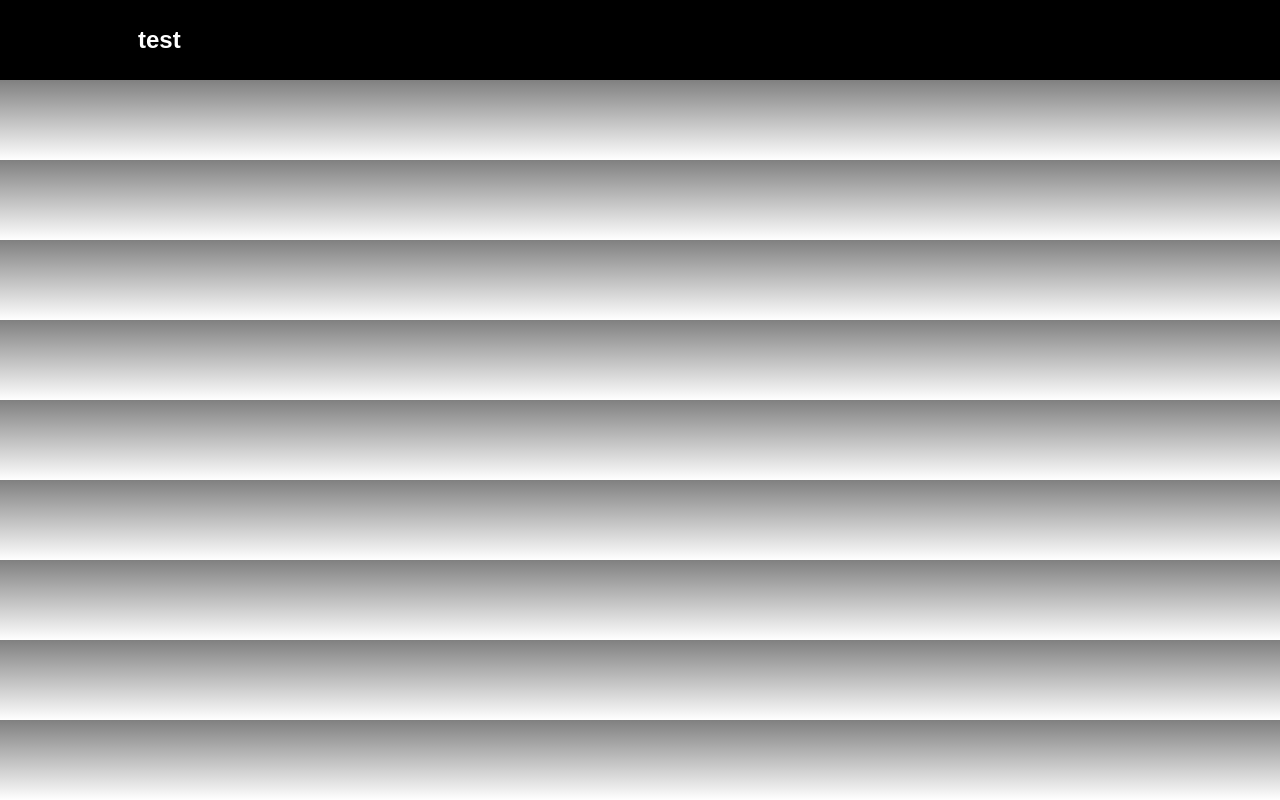
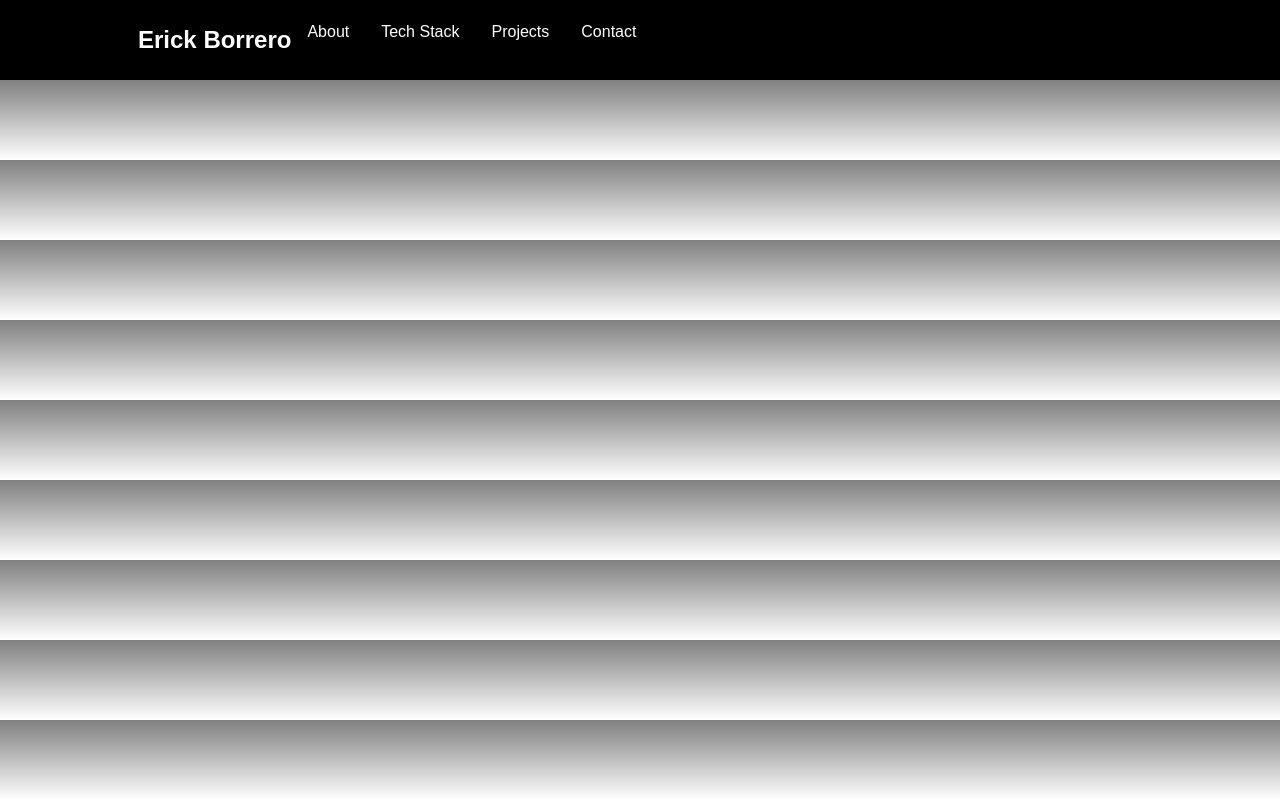
Before and after one commit to ErickBorrero/ReactPortfolio, a React (Create React App) app: page / in a window 1280 px wide. Built offline with nearby package versions, Linux system fonts and the light colour scheme.

Commit message:
Finished navbar and sidebar
Added those 2 components but no functionality  yet as other parts of page have not been created. Working on the top part of the page next

```diff
--- a/package.json
+++ b/package.json
@@ -9,8 +9,10 @@
     "bootstrap": "^4.5.3",
     "react": "^17.0.1",
     "react-dom": "^17.0.1",
+    "react-icons": "^4.1.0",
     "react-router-dom": "^5.2.0",
     "react-scripts": "4.0.1",
+    "react-scroll": "^1.8.1",
     "styled-components": "^5.2.1",
     "web-vitals": "^0.2.4"
   },
--- a/src/App.js
+++ b/src/App.js
@@ -1,6 +1,6 @@
 import "./App.css";
-import { Navbar } from "./components/Navbar";
 import { BrowserRouter as Router } from "react-router-dom";
+import Home from "./pages";
 
 // import NavBanner from "./components/NavBanner";
 // import About from "./components/About";
@@ -10,7 +10,7 @@
 function App() {
   return (
     <Router>
-      <Navbar />
+      <Home />
     </Router>
   );
 }
--- a/src/components/Navbar/NavbarElements.js
+++ b/src/components/Navbar/NavbarElements.js
@@ -1,6 +1,6 @@
 import styled from "styled-components";
 import { Link as LinkR } from "react-router-dom";
-// import {Link as LinkS} from "react-scroll";
+import { Link as LinkS } from "react-scroll";
 
 export const Nav = styled.nav`
   background: #000;
@@ -40,3 +40,48 @@
   font-weight: bold;
   text-decoration: none;
 `;
+
+export const MobileIcon = styled.div`
+  display: none;
+
+  @media screen and (max-width: 768px) {
+    display: block;
+    position: absolute;
+    top: 0;
+    right: 0;
+    transform: translate(-100%, 60%);
+    font-size: 1.8rem;
+    cursor: pointer;
+    color: #fff;
+  }
+`;
+
+export const NavMenu = styled.ul`
+  display: flex;
+  align-items: center;
+  list-style: none;
+  text-align: center;
+  margin-right: -22px;
+
+  @media screen and (max-width: 768px) {
+    display: none;
+  }
+`;
+
+export const NavItem = styled.li`
+  height: 80px;
+`;
+
+export const NavLinks = styled(LinkS)`
+  color: #fff;
+  display: flex;
+  align-items: center;
+  text-decoration: none;
+  padding: 0 1rem;
+  height: 100%;
+  cursor: pointer;
+
+  &.active {
+    border-bottom: 3px solid #01bf71;
+  }
+`;
--- a/src/components/Navbar/index.js
+++ b/src/components/Navbar/index.js
@@ -1,12 +1,38 @@
 import React from "react";
-import { Nav, NavbarContainer, NavLogo } from "./NavbarElements";
+import { FaBars } from "react-icons/fa";
+import {
+  Nav,
+  NavbarContainer,
+  NavLogo,
+  MobileIcon,
+  NavMenu,
+  NavItem,
+  NavLinks,
+} from "./NavbarElements";
 
-export const Navbar = () => {
+export const Navbar = ({ toggle }) => {
   return (
     <>
       <Nav>
         <NavbarContainer>
-          <NavLogo to="">test</NavLogo>
+          <NavLogo to="/">Erick Borrero</NavLogo>
+          <MobileIcon onClick={toggle}>
+            <FaBars />
+          </MobileIcon>
+          <NavMenu>
+            <NavItem>
+              <NavLinks to="about">About</NavLinks>
+            </NavItem>
+            <NavItem>
+              <NavLinks to="techStack">Tech Stack</NavLinks>
+            </NavItem>
+            <NavItem>
+              <NavLinks to="projects">Projects</NavLinks>
+            </NavItem>
+            <NavItem>
+              <NavLinks to="contact">Contact</NavLinks>
+            </NavItem>
+          </NavMenu>
         </NavbarContainer>
       </Nav>
     </>
--- /dev/null
+++ b/src/components/Sidebar/SidebarElements.js
@@ -0,0 +1,64 @@
+import styled from "styled-components";
+import { FaTimes } from "react-icons/fa";
+import { Link as LinkS } from "react-scroll";
+
+export const SidebarContainer = styled.aside`
+    position: fixed;
+    z-index; 999;
+    width: 100%;
+    height: 100%;
+    background: #0d0d0d;
+    display: grid;
+    align-items: center;
+    top: 0;
+    left: 0;
+    transition: 0.3s ease-in-out;
+    opacity: ${({ isOpen }) => (isOpen ? "100%" : "0")};
+    top: ${({ isOpen }) => (isOpen ? "0" : "-100%")};
+`;
+
+export const CloseIcon = styled(FaTimes)`
+  color: #fff;
+`;
+
+export const Icon = styled.div`
+  position: absolute;
+  top: 1.7rem;
+  right: 1.5rem;
+  background: transparent;
+  font-size: 2rem;
+  cursor: pointer;
+  outline: none;
+`;
+
+export const SidebarWrapper = styled.div`
+  color: #fff;
+`;
+
+export const SidebarMenu = styled.ul`
+  display: grid;
+  grid-template-columns: 1fr;
+  grid-template-rows: repeat(6, 80px);
+  text-align: center;
+
+  @media screen and (max-width: 480px) {
+    grid-template-rows: repeat(6, 60px);
+  }
+`;
+
+export const SidebarLink = styled(LinkS)`
+  display: flex;
+  align-items: center;
+  justify-content: center;
+  font-size: 1.5rem;
+  text-decoration: none;
+  list-style: none;
+  transition: 0.2s ease-in-out;
+  text-decoration: none;
+  cursor: pointer;
+
+  &:hover {
+    color: #01bf71;
+    transition: 0.2s ease-in-out;
+  }
+`;
--- /dev/null
+++ b/src/components/Sidebar/index.js
@@ -0,0 +1,35 @@
+import React from "react";
+import {
+  SidebarContainer,
+  Icon,
+  CloseIcon,
+  SidebarWrapper,
+  SidebarMenu,
+  SidebarLink,
+} from "./SidebarElements";
+
+export const Sidebar = ({ isOpen, toggle }) => {
+  return (
+    <SidebarContainer isOpen={isOpen} onClick={toggle}>
+      <Icon onClick={toggle}>
+        <CloseIcon />
+      </Icon>
+      <SidebarWrapper>
+        <SidebarMenu>
+          <SidebarLink to="about" onClick={toggle}>
+            About
+          </SidebarLink>
+          <SidebarLink to="techStack" onClick={toggle}>
+            Tech Stack
+          </SidebarLink>
+          <SidebarLink to="about" onClick={toggle}>
+            Projects
+          </SidebarLink>
+          <SidebarLink to="contact" onClick={toggle}>
+            Contact
+          </SidebarLink>
+        </SidebarMenu>
+      </SidebarWrapper>
+    </SidebarContainer>
+  );
+};
--- /dev/null
+++ b/src/pages/index.js
@@ -0,0 +1,20 @@
+import React, { useState } from "react";
+import { Navbar } from "../components/Navbar";
+import { Sidebar } from "../components/Sidebar";
+
+const Home = () => {
+  const [isOpen, setIsOpen] = useState(false);
+
+  const toggle = () => {
+    setIsOpen(!isOpen);
+  };
+
+  return (
+    <>
+      <Sidebar isOpen={isOpen} toggle={toggle} />
+      <Navbar toggle={toggle} />
+    </>
+  );
+};
+
+export default Home;
```
Also changed, not shown: src/components/HeroSection/HeroElements.js (added), src/components/HeroSection/index.js (added), 2 other files (tests, documents, lock files or other folders).
